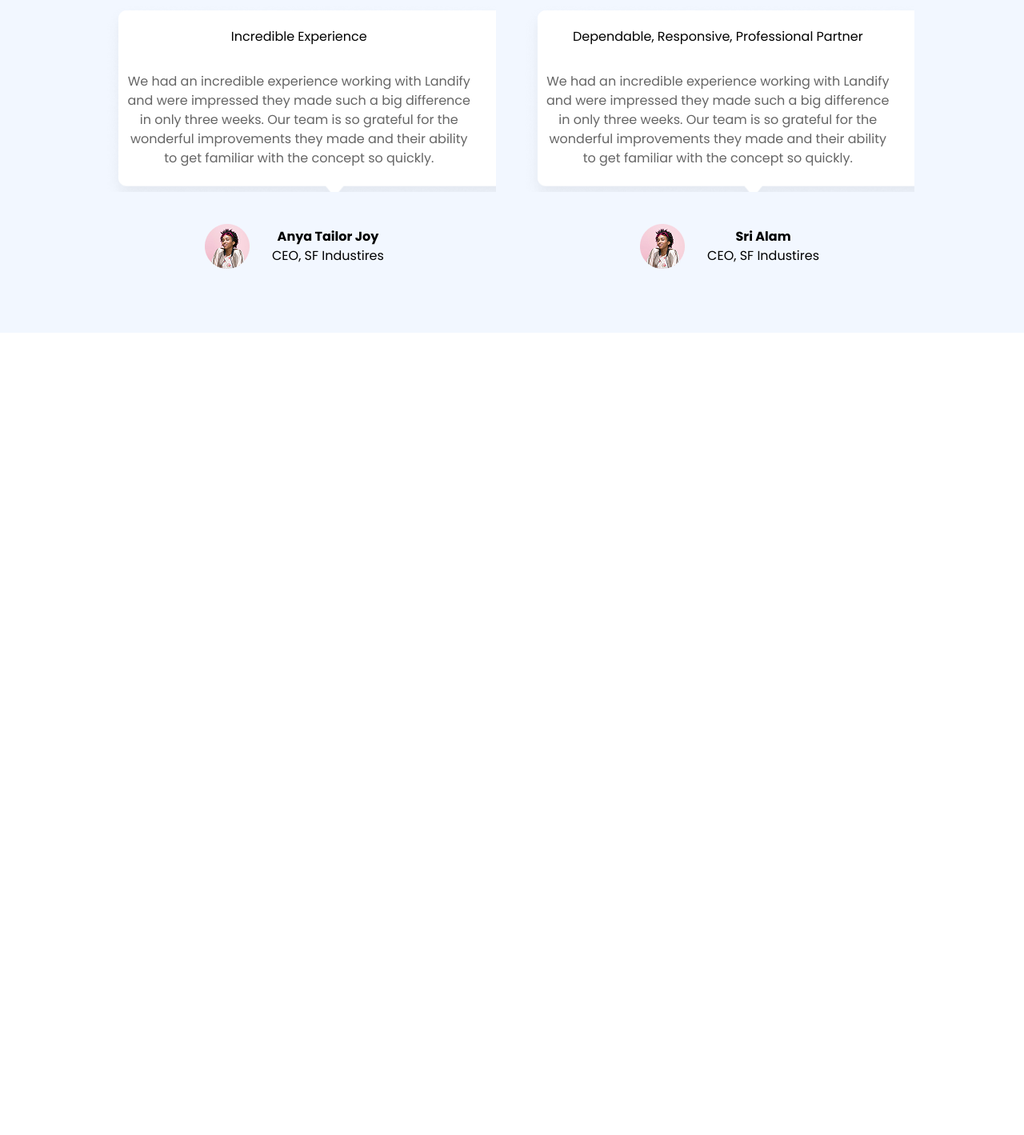
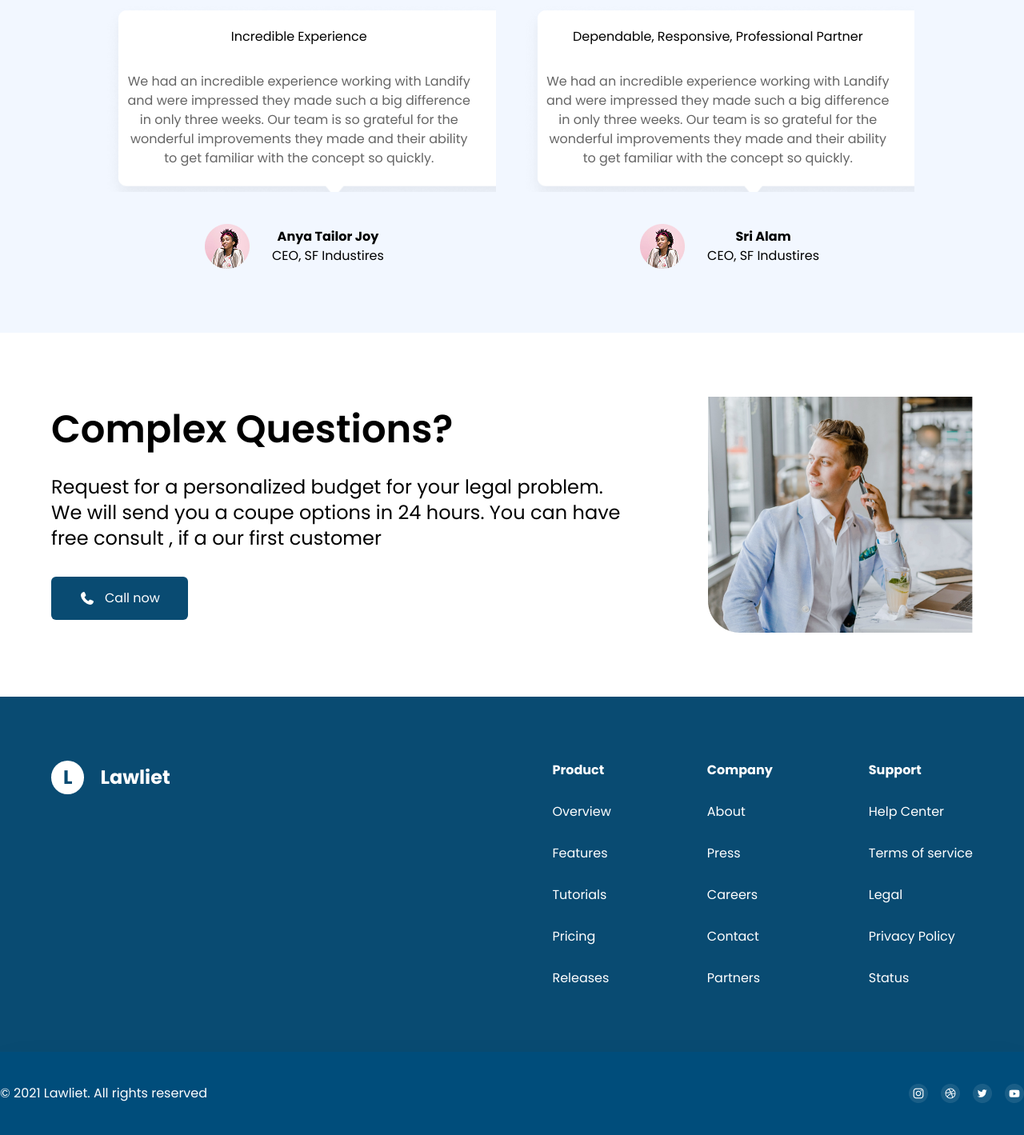
Before and after one commit to hursedhimmatov7-del/PULL, a website: page index.html in a window 1280 px wide. Shown: the part 2407-3826 px from the top of the page at 80% size. Before the commit the page ends 2823 px from the top, so only its background shows below. Drawn offline with Linux system fonts and the light colour scheme; a web font is replaced by a local one.

Commit message:
Done all

```diff
--- a/index.html
+++ b/index.html
@@ -145,5 +145,56 @@ Legal Consultacy</h1>
        </div>
         </div>
     </section>
+    <section class="lg:max-w-325 lg:my-20 my-10 w-[90%] m-auto flex items-center justify-between">
+ <div class="flex flex-col items-start gap-8 lg:w-[70%]" >
+<h1 class="text-5xl font-semibold">Complex Questions?</h1>
+<div class="flex items-center gap-5">
+    <p class="lg:text-2xl lg:w-[90%] text-[10px] w-[40%]">Request for a personalized budget for your legal problem. We will send you a coupe options in 24 hours. You can have free consult , if a our first customer</p>
+    <img  class="lg:hidden flex w-[50%]" src="src/s7.png" alt="">
+</div>
+<button class="text-white bg-[#094B72] p-[15px_35px] rounded-md flex gap-3 items-center"> <i class="fa-solid fa-phone"></i> Call now</button>
+ </div>
+ <img class="lg:flex hidden" src="src/s7.png" alt="">
+    </section>
+    <footer class="max-w-381 bg-[#094B72] :">
+    <div class="lg:max-w-325 w-[90%] m-auto lg:py-20 py-10 flex justify-between lg:items-start items-center lg:flex-row flex-col gap-y-7">
+          <div class="flex items-center gap-5 ">
+        <div  class="text-[#094B72] bg-[white] p-[5px_15px] text-2xl rounded-[50%] font-bold"><h1>L</h1></div>
+        <h1 class="font-bold text-2xl text-white">Lawliet</h1>
+     </div>
+     <div class="flex lg:gap-30 gap-10 items-start  lg:flex-row  ">
+<div class="flex flex-col items-start gap-7 text-white">
+<h1><b>Product</b></h1>
+<p>Overview</p>
+<p>Features</p>
+<p>Tutorials</p>
+<p>Pricing</p>
+<p>Releases</p>
+</div>
+<div class="flex flex-col items-start gap-7 text-white">
+<h1><b>Company</b></h1>
+<p>About</p>
+<p>Press</p>
+<p>Careers</p>
+<p>Contact</p>
+<p>Partners</p>
+</div>
+<div class="flex flex-col items-start lg:gap-7 gap-9 text-white">
+<h1><b>Support</b></h1>
+<p>Help Center</p>
+<p>Terms of service</p>
+<p>Legal</p>
+<p>Privacy Policy</p>
+<p class="lg:flex hidden">Status</p>
+</div>
+     </div>
+    </div>
+    </footer>
+    <footer class="max-w-381 bg-[#004D7B]  shadow-2xl py-10">
+      <div class="max-w-325 m-auto flex lg:flex-row flex-col gap-y-7 items-center justify-between text-white">
+           <h1>© 2021 Lawliet. All rights reserved</h1>
+         <img src="src/s8.png" alt="">
+      </div>
+    </footer>
 </body>
 </html>
```
Also changed, not shown: src/output.css, src/s7.png (added), src/s8.png (added).
